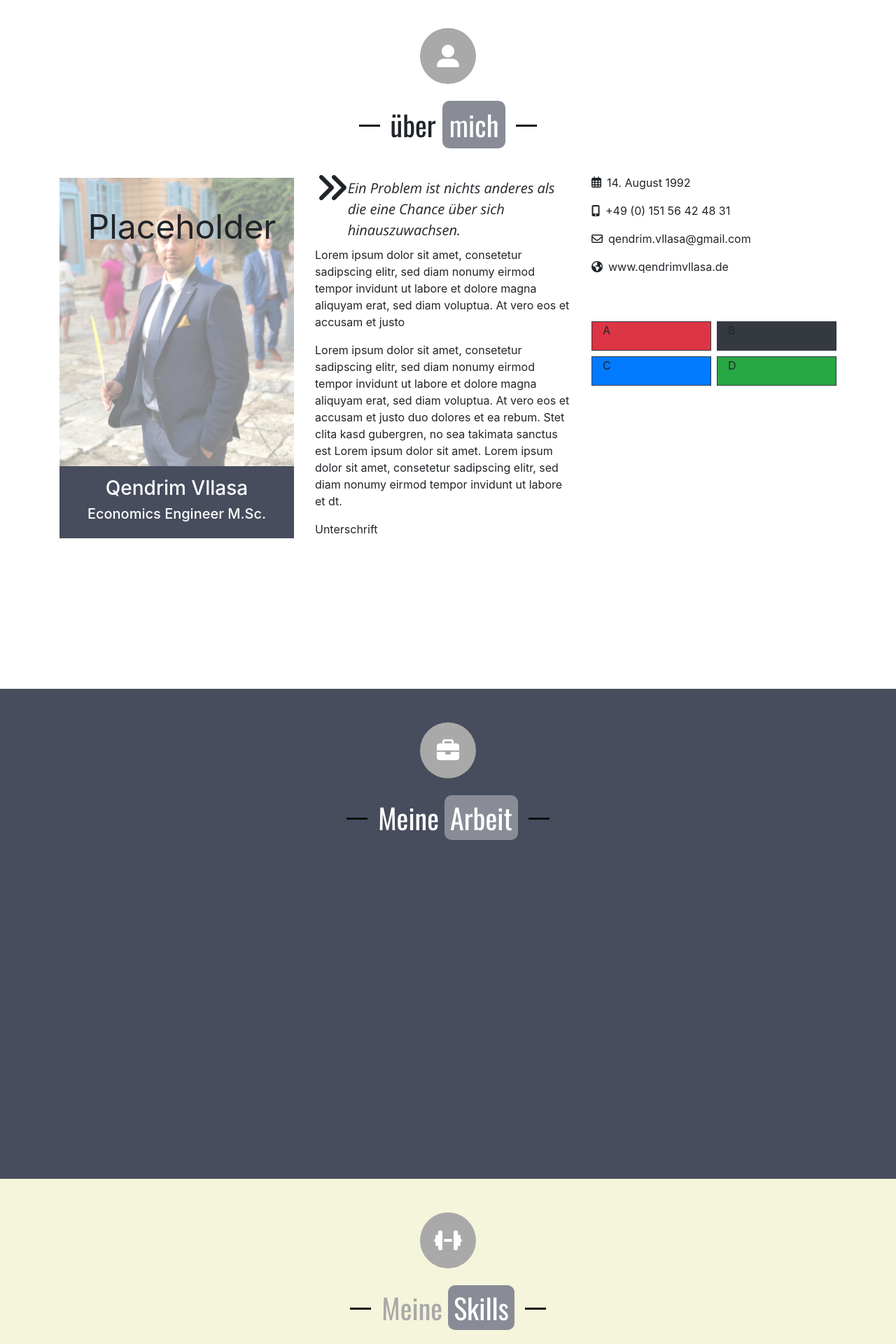
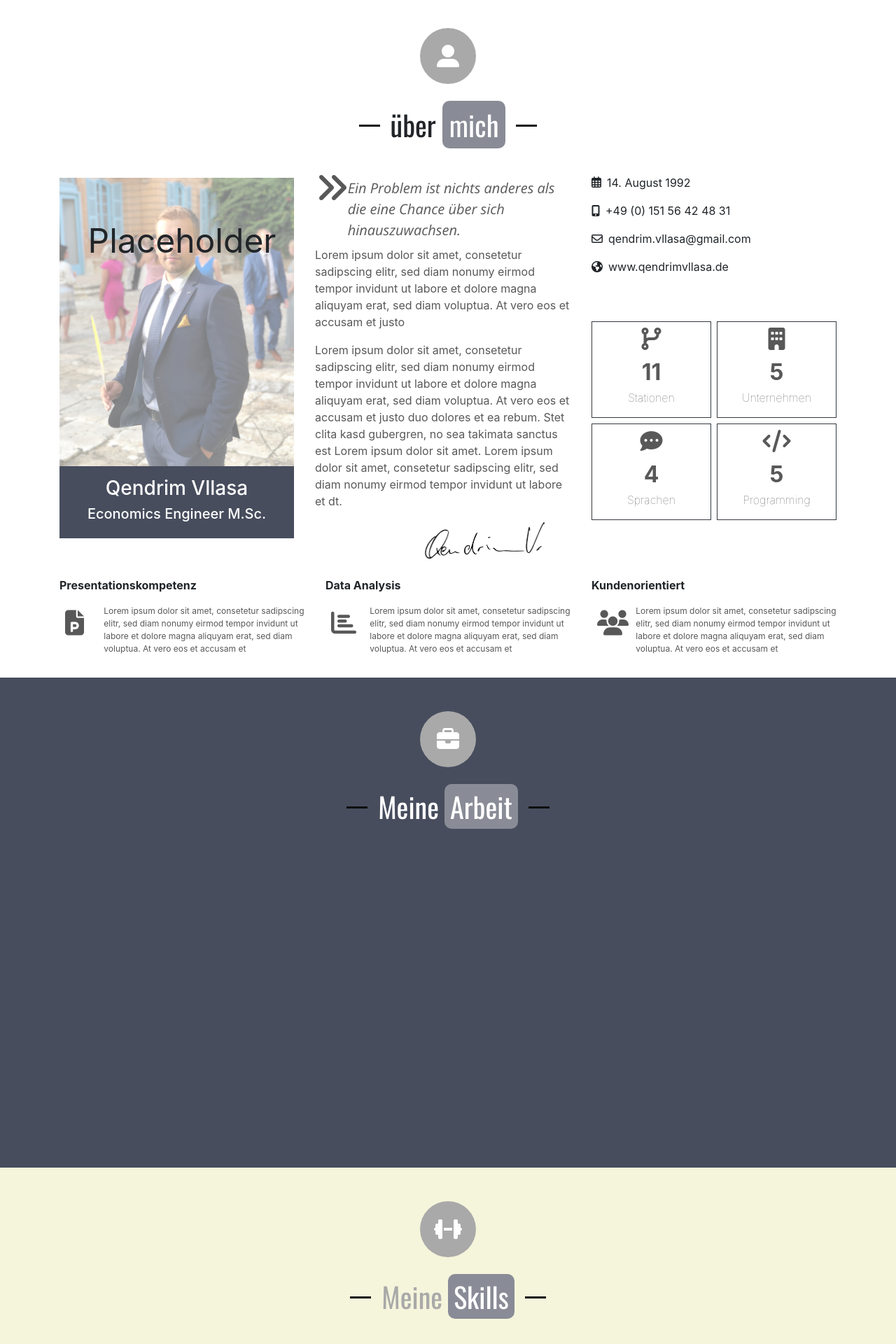
Before and after one commit to QVllasa/Homepage_old, a PHP site: page /home.html in a window 1280 px wide. Shown: the part 648-2568 px from the top of the page at 70% size. Run offline with PHP 8.4, Linux system fonts and the light colour scheme; some libraries are stand-ins or nearby versions.

Commit message:
working on main content

```diff
--- a/Development/css/frontpageStyle.css
+++ b/Development/css/homestyle.css
@@ -337,10 +337,6 @@ video {
 }
 
 
-.best-in-section {
-  height: 200px;
-  background-color: white;
-}
 
 .portfolio-section {
   height: 700px;
@@ -367,3 +363,23 @@ video {
   font-family: 'Open Sans', sans-serif;
   font-size: 125%;
 }
+
+
+.keyfact-container {
+  font-size: 200%;
+  font-weight: bold;
+}
+
+.font-color-grey {
+  color: #595858;
+
+}
+
+.font-style-thin {
+  font-weight: lighter;
+}
+
+
+.best-in-text-size {
+  font-size: 75%;
+}
--- a/Development/home.html
+++ b/Development/home.html
@@ -23,7 +23,7 @@
   <!--Bootstrap ende-->
 
   <!--own stylsheets-->
-  <link rel="stylesheet" href="css/frontpageStyle.css">
+  <link rel="stylesheet" href="css/homestyle.css">
   <!--end own stylesheets-->
 
   <!-- font awesome-->
@@ -142,6 +142,8 @@
 <!--Carousel Wrapper-->
 
 <main>
+
+  <!-- About me section -->
   <div class="container-fluid pt-5" id="about-me-section">
     <!-- icon about me section -->
     <div class="container">
@@ -178,24 +180,31 @@
           <div class="container" style="padding-left: 0;">
             <div class="row pb-2" style="padding: 0;">
               <div class="col-sm-1">
-                <i class="fas fa-angle-double-right fa-3x"></i>
+                <i class="fas fa-angle-double-right fa-3x font-color-grey"></i>
               </div>
               <div class="col-sm-11">
-                <p class="quote-style" style="">Ein Problem ist nichts anderes als die eine Chance über sich
+                <p class="quote-style font-color-grey">Ein Problem ist nichts anderes als die eine Chance über sich
                   hinauszuwachsen.</p>
               </div>
             </div>
 
           </div>
-          <p id="self-description1">Lorem ipsum dolor sit amet, consetetur sadipscing elitr, sed diam nonumy eirmod
+          <p id="self-description1" class="font-color-grey">Lorem ipsum dolor sit amet, consetetur sadipscing elitr, sed
+            diam nonumy eirmod
             tempor invidunt ut labore et dolore magna aliquyam erat, sed diam voluptua. At vero eos et accusam et justo
           </p>
-          <p id="self-description2">Lorem ipsum dolor sit amet, consetetur sadipscing elitr, sed diam nonumy eirmod
+          <p id="self-description2 font-color-grey" class="font-color-grey">Lorem ipsum dolor sit amet, consetetur
+            sadipscing elitr, sed diam nonumy eirmod
             tempor invidunt ut labore et dolore magna aliquyam erat, sed diam voluptua. At vero eos et accusam et justo
             duo dolores et ea rebum. Stet clita kasd gubergren, no sea takimata sanctus est Lorem ipsum dolor sit amet.
             Lorem ipsum dolor sit amet, consetetur sadipscing elitr, sed diam nonumy eirmod tempor invidunt ut labore et
             dt.</p>
-          <p id="my-signature">Unterschrift</p>
+          <div class="container">
+            <div class="row justify-content-end">
+              <img src="img/signature/Unterschrift.jpg" class="img-fluid mr-n5 mt-n4" style="transform: scale(0.5)">
+            </div>
+          </div>
+
         </div>
 
         <!-- Key facts and contact -->
@@ -226,18 +235,61 @@
           <!-- Key Facts-->
           <div class="container">
             <div class="row">
-              <div class="col border border-dark bg-danger mr-1">
-                <p>A</p>
+              <div class="col border border-dark mr-1 align-items-center">
+                <div class="container">
+                  <div class="row justify-content-center mt-2 ">
+                    <i class="fas fa-code-branch fa-2x font-color-grey"></i>
+                  </div>
+                  <div class="row justify-content-center">
+                    <p class="keyfact-container font-color-grey mt-2">11</p>
+                  </div>
+                  <div class="row justify-content-center">
+                    <p class=" font-color-grey font-style-thin mt-n3">Stationen</p>
+                  </div>
+                </div>
+
+
               </div>
-              <div class="col border border-dark bg-dark ml-1">
-                <p>B</p>
+              <div class="col border border-dark  ml-1">
+                <div class="container">
+                  <div class="row justify-content-center mt-2">
+                    <i class="fas fa-building fa-2x font-color-grey"></i>
+                  </div>
+                  <div class="row justify-content-center">
+                    <p class="keyfact-container font-color-grey mt-2">5</p>
+                  </div>
+                  <div class="row justify-content-center">
+                    <p class="font-color-grey font-style-thin mt-n3">Unternehmen</p>
+                  </div>
+                </div>
+
               </div>
               <div class="w-100 my-1"></div>
-              <div class="col  border border-dark bg-primary mr-1">
-                <p>C</p>
+              <div class="col  border border-dark  mr-1">
+                <div class="container">
+                  <div class="row justify-content-center mt-2">
+                    <i class="fas fa-comment-dots fa-2x font-color-grey"></i>
+                  </div>
+                  <div class="row justify-content-center">
+                    <p class="keyfact-container font-color-grey mt-2">4</p>
+                  </div>
+                  <div class="row justify-content-center">
+                    <p class=" font-color-grey font-style-thin mt-n3">Sprachen</p>
+                  </div>
+                </div>
               </div>
-              <div class="col  border border-dark bg-success ml-1">
-                <p>D</p>
+              <div class="col  border border-dark  ml-1">
+                <div class="container">
+                  <div class="row justify-content-center mt-2">
+                    <i class="fas fa-code fa-2x font-color-grey"></i>
+                  </div>
+                  <div class="row justify-content-center">
+                    <p class="keyfact-container font-color-grey mt-2">5</p>
+                  </div>
+                  <div class="row justify-content-center">
+                    <p class="font-color-grey font-style-thin mt-n3">Programming</p>
+                  </div>
+                </div>
               </div>
             </div>
           </div>
@@ -249,7 +301,88 @@
 
 
   </div>
-  <div class="container-fluid best-in-section px-0">
+
+  <!-- best in section -->
+  <div class="container-fluid px-0 mb-3" id="best-in-section">
+    <div class="container">
+      <div class="row">
+
+        <!-- Presentation -->
+        <div class="col col-md-4">
+          <div class="row">
+            <div class="container">
+              <p><strong>Presentationskompetenz</strong></p>
+            </div>
+          </div>
+          <div class="row">
+            <div class="container best-in-text-size">
+              <div class="row">
+                <div class="col-sm-2 ">
+                  <i class="fas fa-file-powerpoint fa-3x p-2 font-color-grey"></i>
+                </div>
+                <div class="col-sm-10 font-color-grey">
+                  <p>Lorem ipsum dolor sit amet, consetetur sadipscing elitr, sed diam nonumy eirmod tempor invidunt ut
+                    labore et dolore magna aliquyam erat, sed diam voluptua. At vero eos et accusam et</p>
+                </div>
+              </div>
+
+            </div>
+          </div>
+
+        </div>
+
+
+        <!-- Data analysis -->
+        <div class="col col-md-4">
+          <div class="row">
+            <div class="container">
+              <p><strong>Data Analysis</strong></p>
+            </div>
+          </div>
+          <div class="row">
+            <div class=" container best-in-text-size">
+              <div class="row">
+                <div class="col col-sm-2">
+                  <i class="fas fa-chart-bar fa-3x p-2 font-color-grey"></i>
+                </div>
+                <div class="col-sm-10 font-color-grey">
+                  <p>Lorem ipsum dolor sit amet, consetetur sadipscing elitr, sed diam nonumy eirmod tempor invidunt ut
+                    labore et dolore magna aliquyam erat, sed diam voluptua. At vero eos et accusam et</p>
+                </div>
+              </div>
+
+            </div>
+          </div>
+
+        </div>
+
+
+        <!-- customer orientated -->
+        <div class="col col-md-4">
+          <div class="row">
+            <div class="container">
+              <p><strong>Kundenorientiert</strong></p>
+            </div>
+          </div>
+          <div class="row">
+            <div class="container best-in-text-size">
+              <div class="row">
+                <div class="col col-sm-2">
+                  <i class="fas fa-users fa-3x p-2 font-color-grey"></i>
+                </div>
+                <div class="col col-sm-10 font-color-grey">
+                  <p>Lorem ipsum dolor sit amet, consetetur sadipscing elitr, sed diam nonumy eirmod tempor invidunt ut
+                    labore et dolore magna aliquyam erat, sed diam voluptua. At vero eos et accusam et</p>
+                </div>
+              </div>
+
+
+            </div>
+          </div>
+        </div>
+
+      </div>
+    </div>
   </div>
 
 
```
Also changed, not shown: Development/img/signature/Unterschrift.jpg (added), 1 other file.
